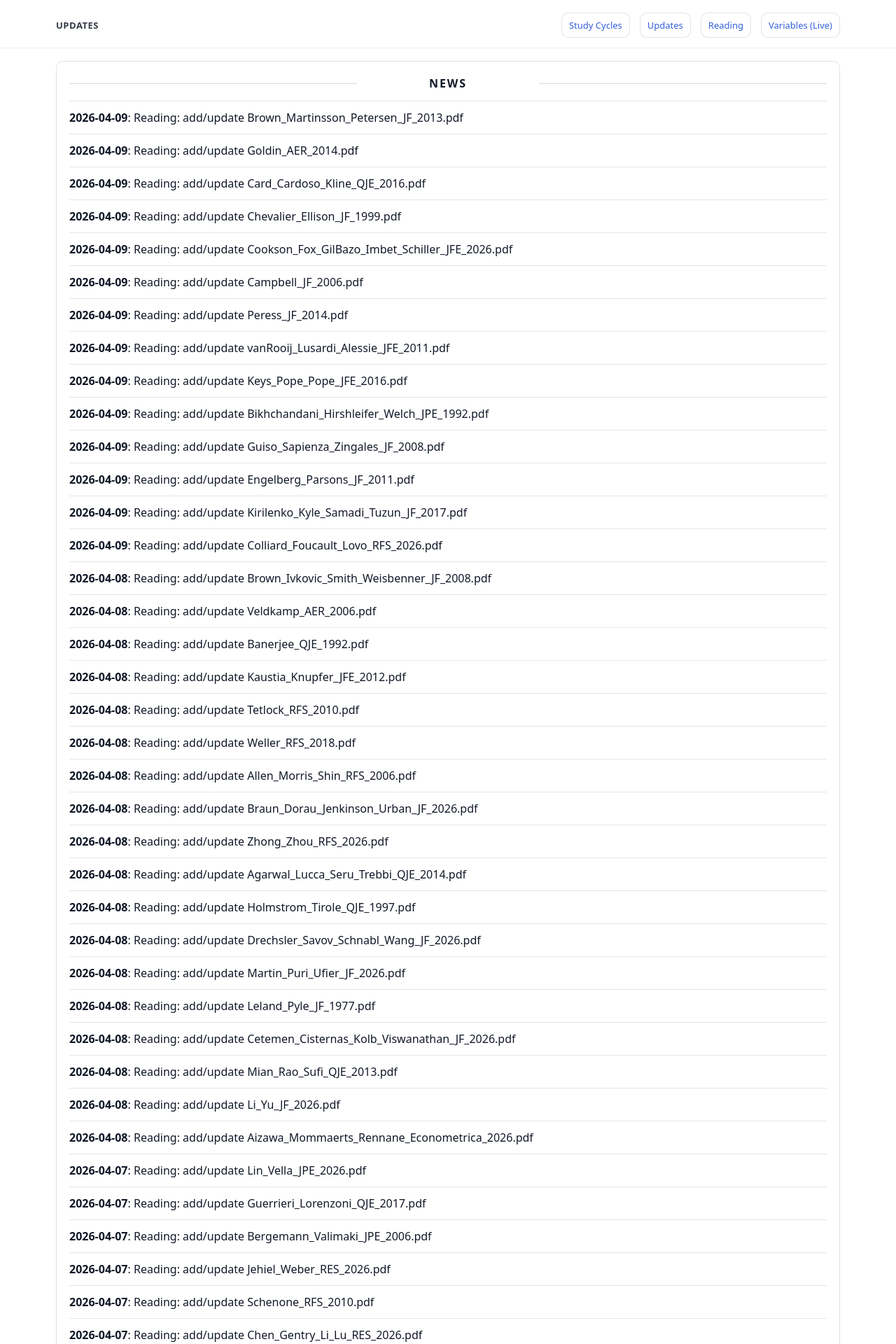
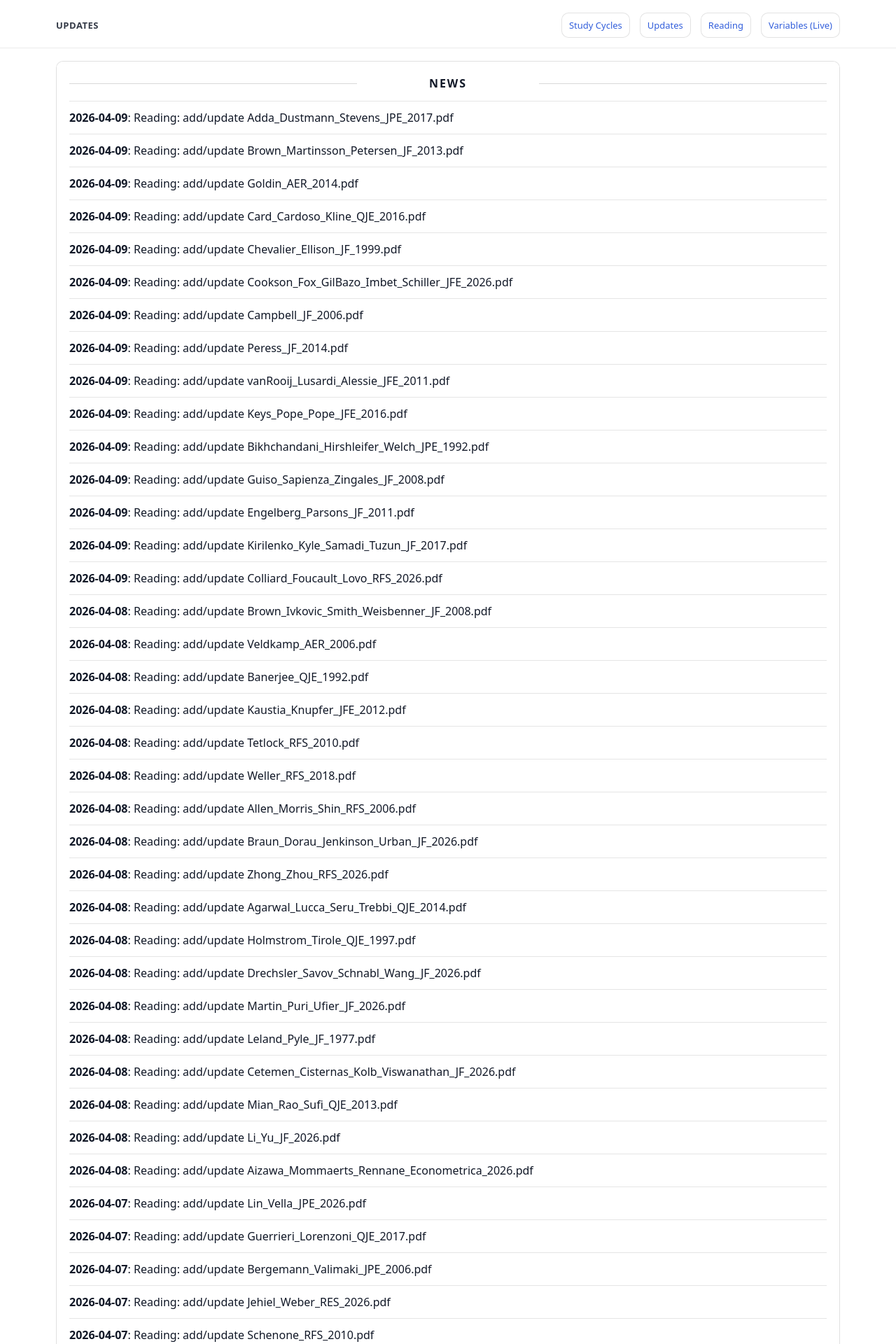
Before and after one commit to yaxinzn/study-archive, a Jekyll site: the page built from updates/index.md, in a window 1280 px wide. Shown: the top 1920 px of the page at 70% size. Built offline with Jekyll 4.4.1, drawn with Linux system fonts in a browser that asks for light colours; some of the changed text lies outside the part shown.

Commit message:
chore: update NEWS feed

```diff
--- a/_data/news.yml
+++ b/_data/news.yml
@@ -1,4 +1,7 @@
 # Auto-generated update history (sorted newest -> oldest). Do not edit manually.
+- ts: "1775729892"
+  date: "2026-04-09"
+  title: "Reading: add/update Adda_Dustmann_Stevens_JPE_2017.pdf"
 - ts: "1775728977"
   date: "2026-04-09"
   title: "Reading: add/update Brown_Martinsson_Petersen_JF_2013.pdf"
```
